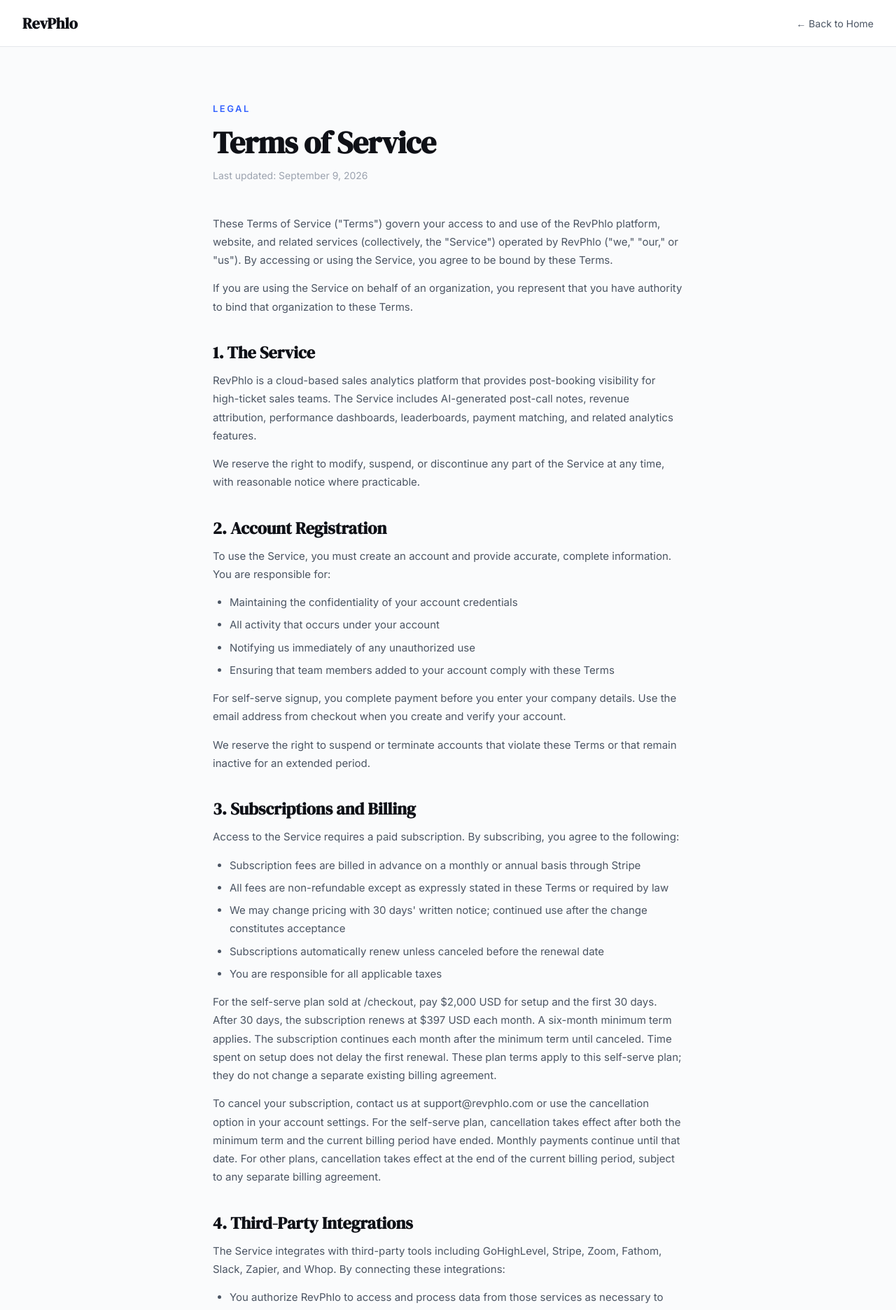
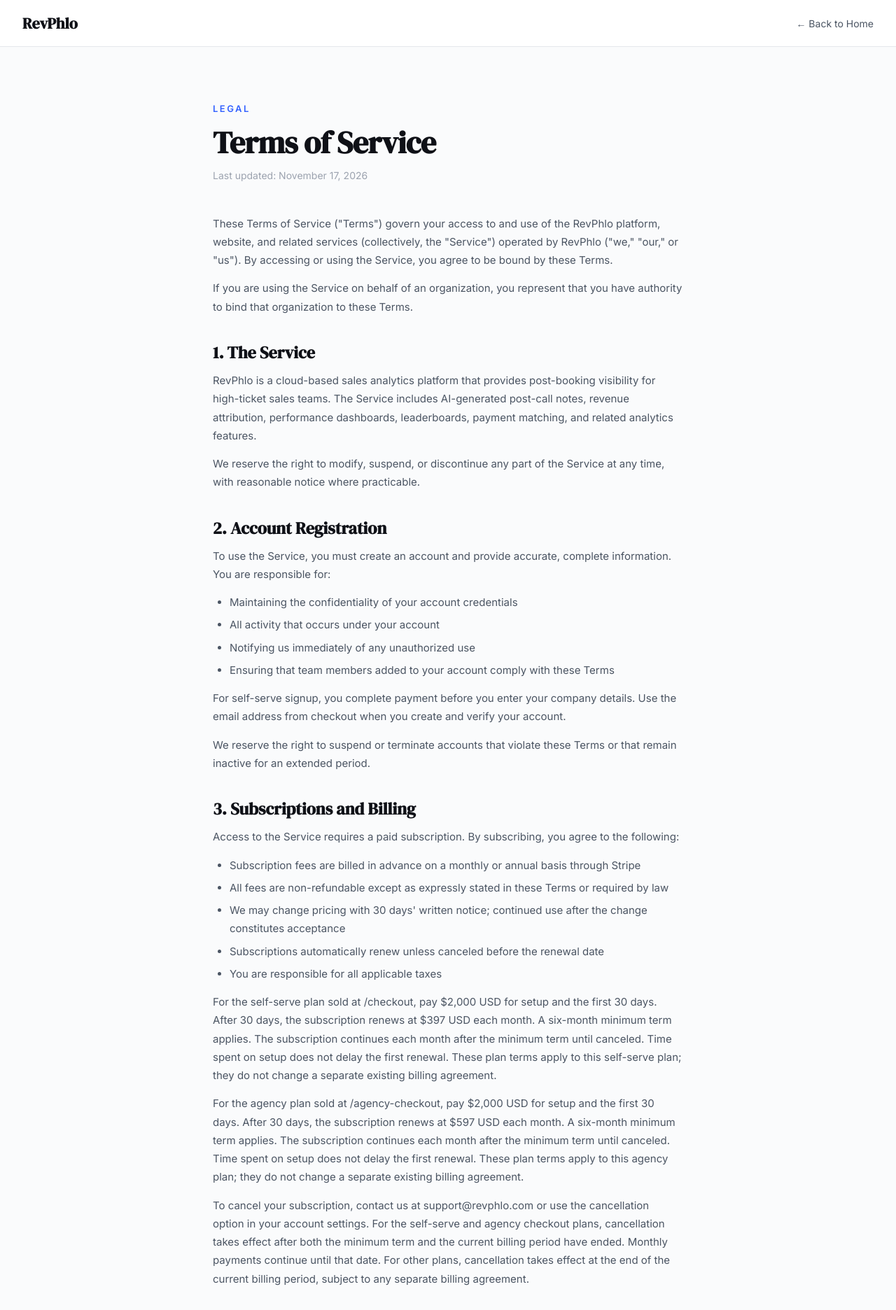
Before and after one commit to drich0923/revphlowebsite, a Next.js app: page /terms-of-service in a window 1280 px wide. Shown: the top 1872 px of the page at 70% size. Built offline with nearby package versions, Linux system fonts and the light colour scheme.

Commit message:
Add agency pricing to checkout terms

```diff
--- a/app/terms-of-service/page.js
+++ b/app/terms-of-service/page.js
@@ -49,7 +49,7 @@ export default function TermsOfService() {
       <main style={{ maxWidth: 720, margin: "0 auto", padding: "80px 24px 120px" }}>
         <p style={{ fontSize: 13, textTransform: "uppercase", letterSpacing: 2.5, color: T.blue, fontWeight: 600, marginBottom: 16 }}>Legal</p>
         <h1 style={{ fontFamily: "var(--font-dm-serif),Georgia,serif", fontSize: "clamp(32px,4vw,44px)", lineHeight: 1.15, letterSpacing: -0.5, color: T.dark, marginBottom: 12 }}>Terms of Service</h1>
-        <p style={{ fontSize: 14, color: T.text3, marginBottom: 48 }}>Last updated: September 9, 2026</p>
+        <p style={{ fontSize: 14, color: T.text3, marginBottom: 48 }}>Last updated: November 17, 2026</p>
 
         <div style={sectionStyle}>
           <p style={pStyle}>These Terms of Service ("Terms") govern your access to and use of the RevPhlo platform, website, and related services (collectively, the "Service") operated by RevPhlo ("we," "our," or "us"). By accessing or using the Service, you agree to be bound by these Terms.</p>
@@ -86,7 +86,8 @@ export default function TermsOfService() {
             <li style={liStyle}>You are responsible for all applicable taxes</li>
           </ul>
           <p style={pStyle}>For the self-serve plan sold at /checkout, pay $2,000 USD for setup and the first 30 days. After 30 days, the subscription renews at $397 USD each month. A six-month minimum term applies. The subscription continues each month after the minimum term until canceled. Time spent on setup does not delay the first renewal. These plan terms apply to this self-serve plan; they do not change a separate existing billing agreement.</p>
-          <p style={pStyle}>To cancel your subscription, contact us at support@revphlo.com or use the cancellation option in your account settings. For the self-serve plan, cancellation takes effect after both the minimum term and the current billing period have ended. Monthly payments continue until that date. For other plans, cancellation takes effect at the end of the current billing period, subject to any separate billing agreement.</p>
+          <p style={pStyle}>For the agency plan sold at /agency-checkout, pay $2,000 USD for setup and the first 30 days. After 30 days, the subscription renews at $597 USD each month. A six-month minimum term applies. The subscription continues each month after the minimum term until canceled. Time spent on setup does not delay the first renewal. These plan terms apply to this agency plan; they do not change a separate existing billing agreement.</p>
+          <p style={pStyle}>To cancel your subscription, contact us at support@revphlo.com or use the cancellation option in your account settings. For the self-serve and agency checkout plans, cancellation takes effect after both the minimum term and the current billing period have ended. Monthly payments continue until that date. For other plans, cancellation takes effect at the end of the current billing period, subject to any separate billing agreement.</p>
         </div>
 
         <div style={sectionStyle}>
```
